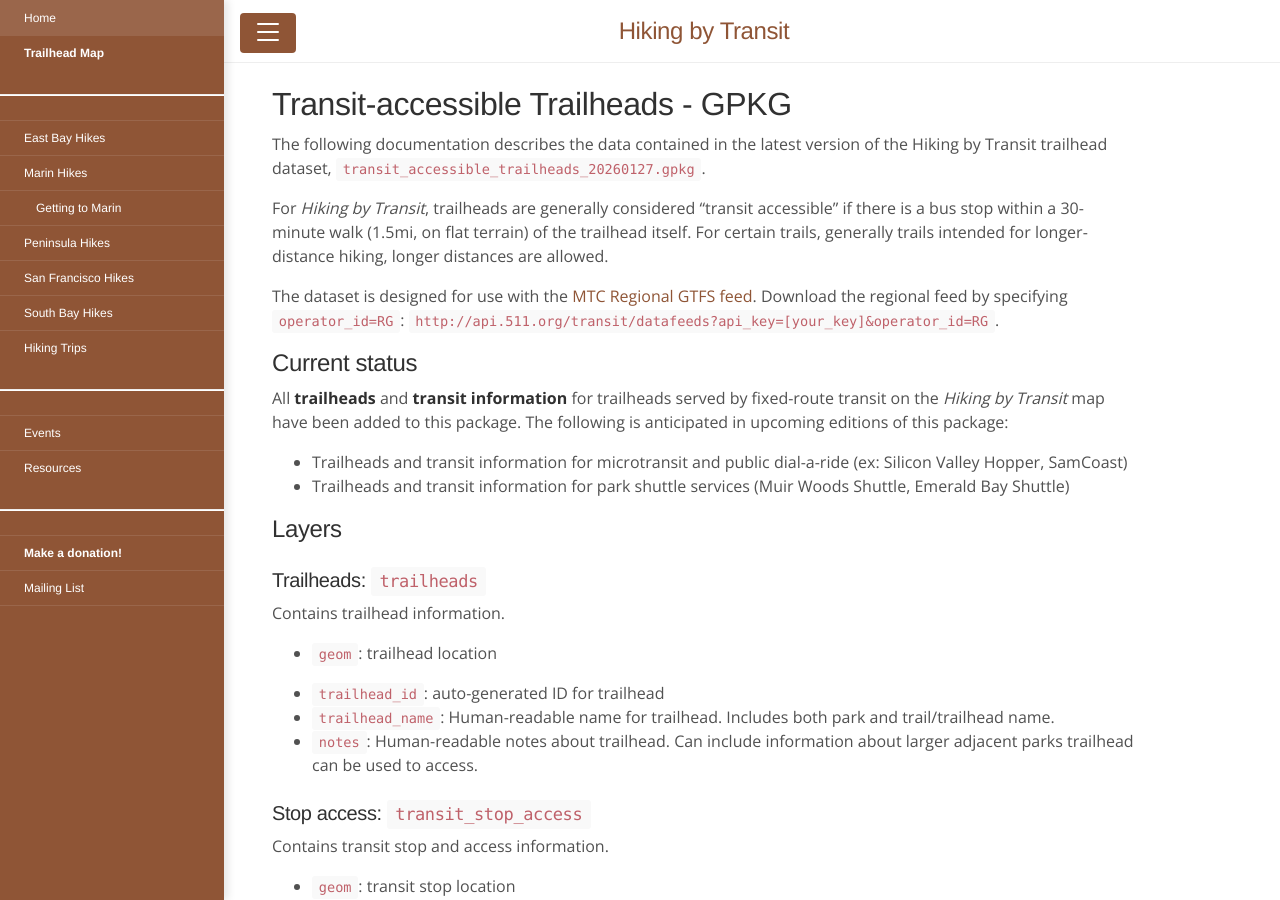
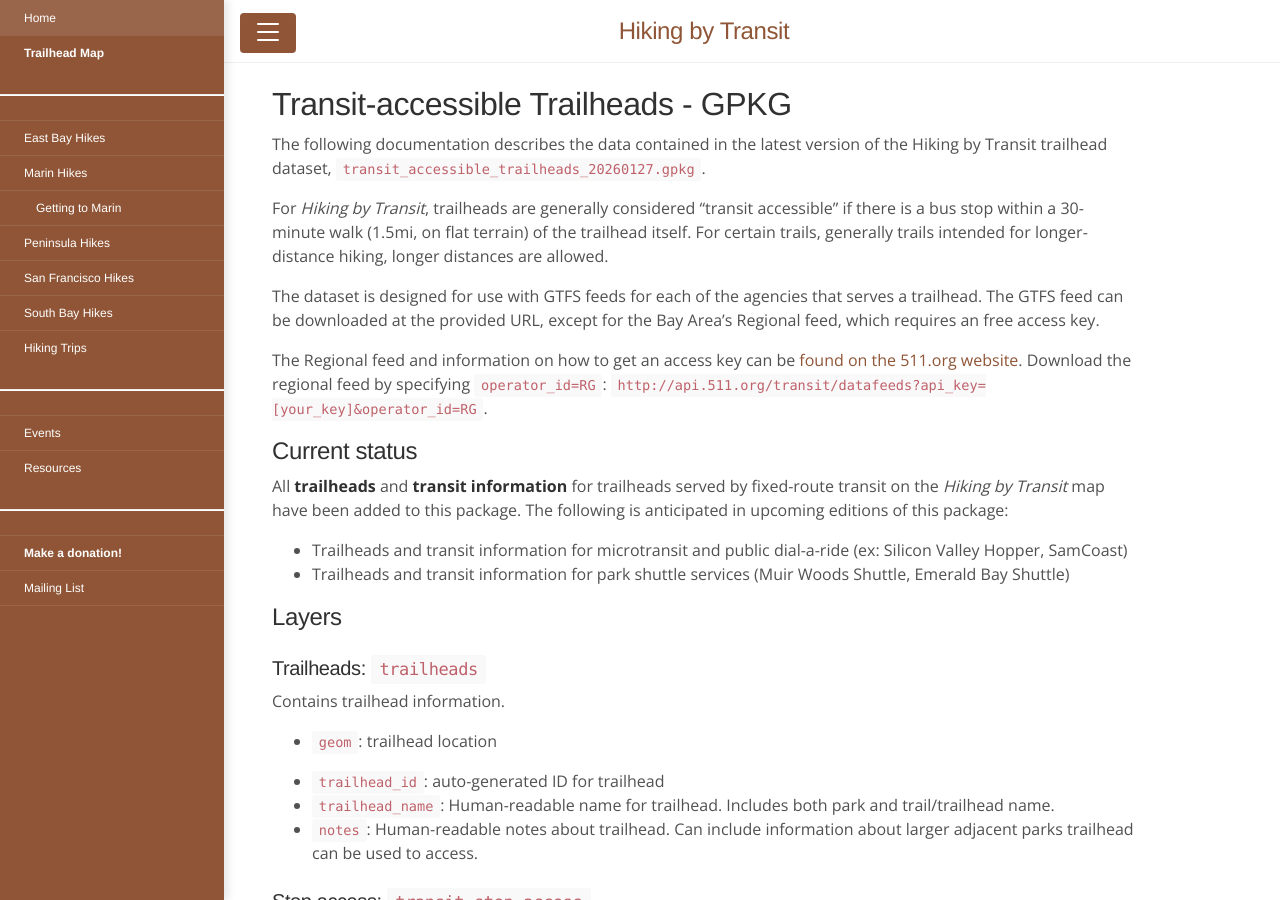
Before and after one commit to tschuy/hiking-by-transit, a Jekyll site: the page built from docs/geopackage.md, in a window 1280 px wide and 900 px high. Built offline with Jekyll 4.4.1, drawn with Linux system fonts in a browser that asks for light colours.

Commit message:
docs: update gtfs download information

```diff
--- a/docs/geopackage.md
+++ b/docs/geopackage.md
@@ -10,7 +10,9 @@
 
 For *Hiking by Transit*, trailheads are generally considered "transit accessible" if there is a bus stop within a 30-minute walk (1.5mi, on flat terrain) of the trailhead itself. For certain trails, generally trails intended for longer-distance hiking, longer distances are allowed.
 
-The dataset is designed for use with the [MTC Regional GTFS feed](https://511.org/open-data/transit). Download the regional feed by specifying `operator_id=RG`: `http://api.511.org/transit/datafeeds?api_key=[your_key]&operator_id=RG`.
+The dataset is designed for use with GTFS feeds for each of the agencies that serves a trailhead. The GTFS feed can be downloaded at the provided URL, except for the Bay Area's Regional feed, which requires an free access key.
+
+The Regional feed and information on how to get an access key can be [found on the 511.org website](https://511.org/open-data/transit). Download the regional feed by specifying `operator_id=RG`: `http://api.511.org/transit/datafeeds?api_key=[your_key]&operator_id=RG`.
 
 ## Current status
 
```
